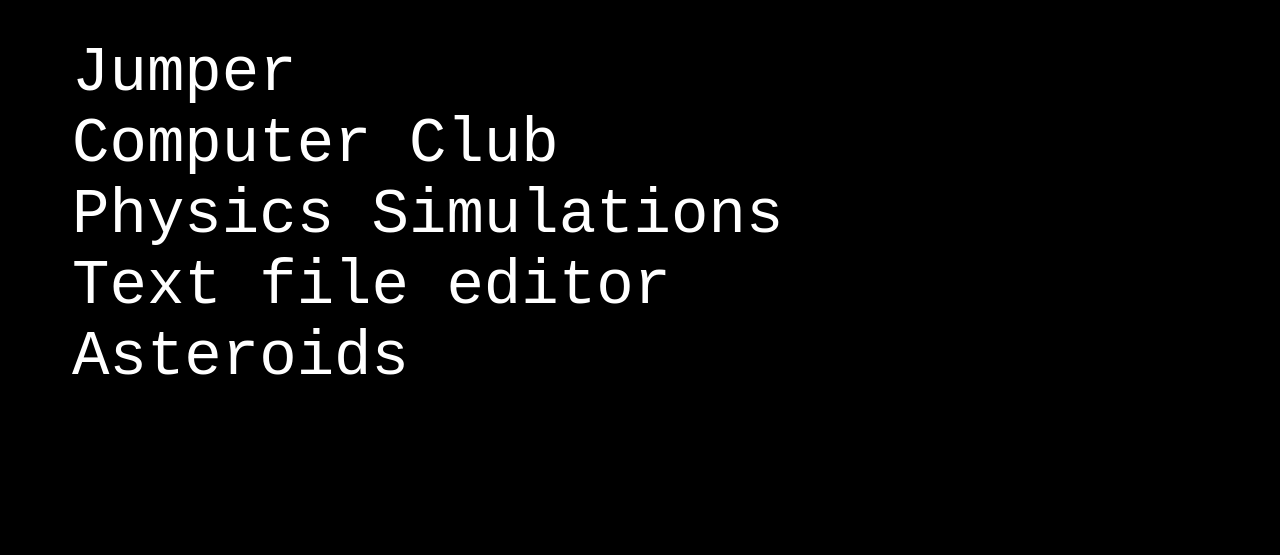
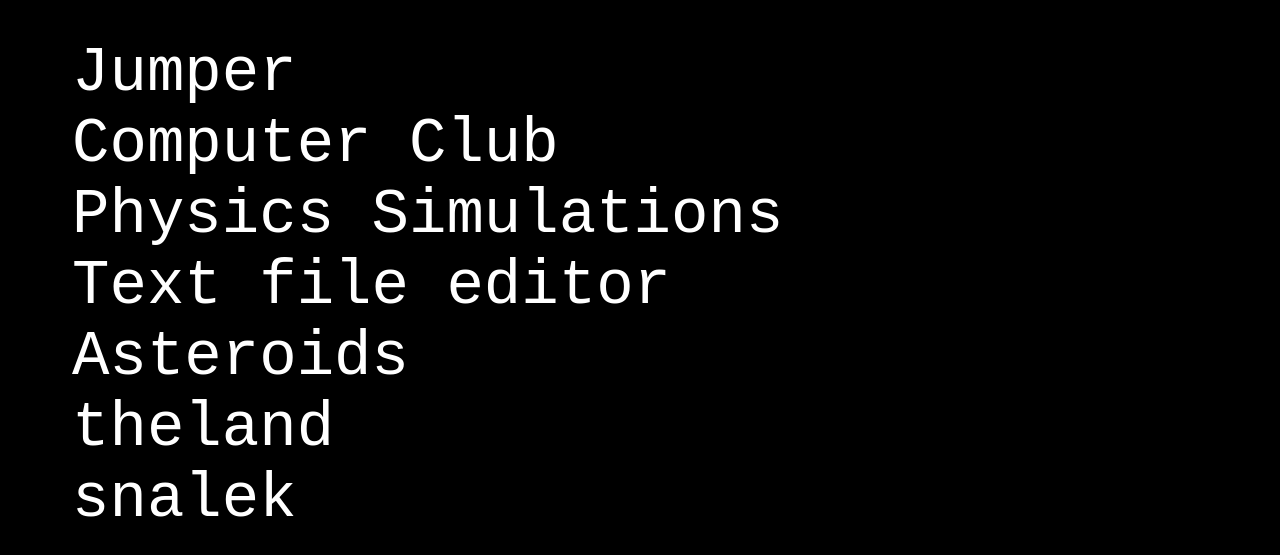
Before and after one commit to awestover/awestover.github.io, a plain HTML site: page index.html in a window 1280 px wide. Shown: the part 844-1399 px from the top of the page. Before the commit the page ends 1309 px from the top, so only its background shows below. Drawn offline with Linux system fonts and the light colour scheme.

Commit message:
Update index.html

```diff
--- a/index.html
+++ b/index.html
@@ -11,11 +11,13 @@
   <img class="center" src="alek4.png" alt="alek"></img>
   <h1>Here are some projects I have worked on</h1>
 <div class="links">
-<a class="button" href="../jumper">Jumper</a><br>
-<a class="button" href="../computer_club">Computer Club</a><br>
-<a class="button" href="../PhysicsSimulations">Physics Simulations</a><br>
-<a class="button" href="../textFileEditor">Text file editor</a><br>
-<a class="button" href="../Asteroids">Asteroids</a><br>
+  <a class="button" href="../jumper">Jumper</a><br>
+  <a class="button" href="../computer_club">Computer Club</a><br>
+  <a class="button" href="../PhysicsSimulations">Physics Simulations</a><br>
+  <a class="button" href="../textFileEditor">Text file editor</a><br>
+  <a class="button" href="../Asteroids">Asteroids</a><br>
+  <a class="button" href="https://theland.herokuapp.com">theland</a><br>
+  <a class="button" href="../snalek">snalek</a><br>
 </div>
 </body>
 
```
